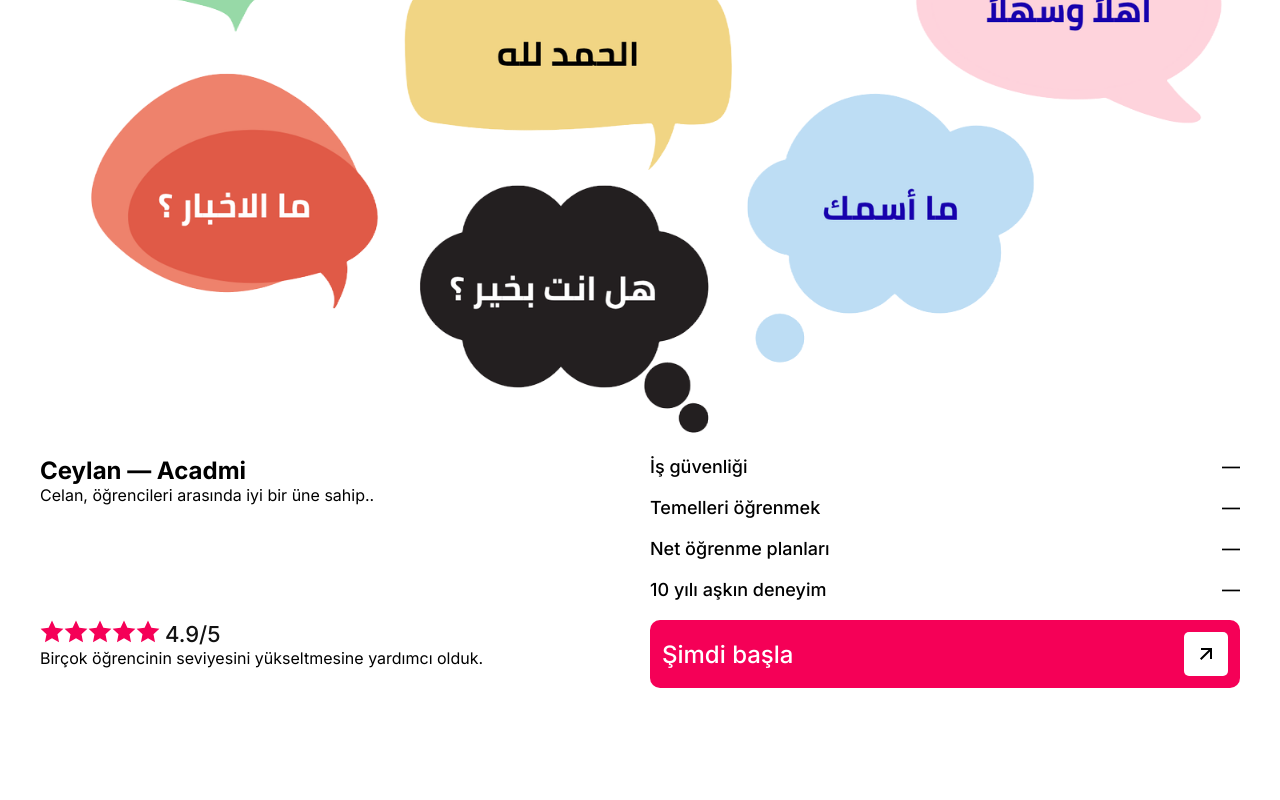
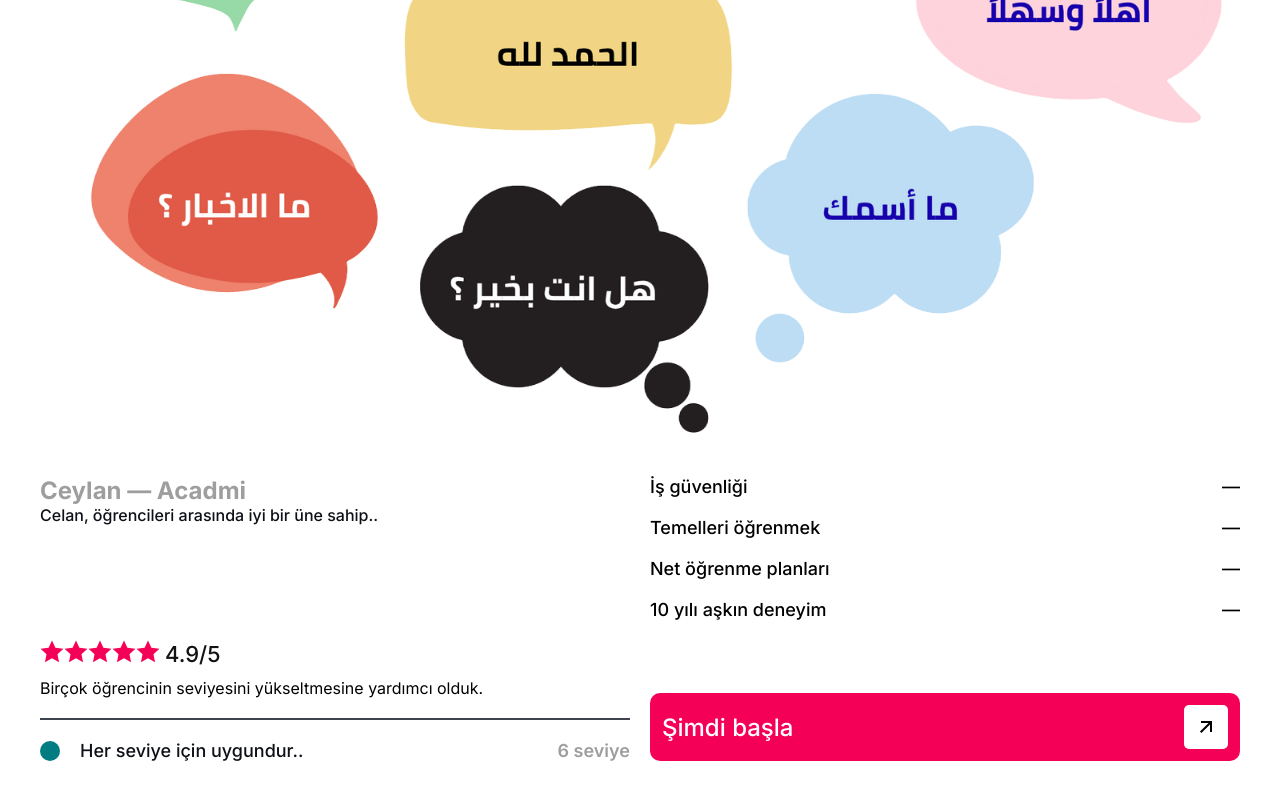
Before and after one commit to a00ae/Ceylan-Academic, a React (Vite) app: page / in a window 1280 px wide. Shown: the part 626-1426 px from the top of the page. Before the commit the page ends 1394 px from the top, so only its background shows below. Built offline with nearby package versions, Linux system fonts and the light colour scheme.

Commit message:
new plans

```diff
--- a/src/components/layout/Main/section-1/Service.module.scss
+++ b/src/components/layout/Main/section-1/Service.module.scss
@@ -44,7 +44,7 @@
     position: relative;
     border-radius: var(--border-radius-md);
     display: flex;
-    // justify-content: space-between;
+    gap: var(--gap-sm);
     align-items: stretch;
     @media (max-width: service.$width-xxl) {
       flex-direction: column;
--- a/src/components/ui/Card/BentoGrid.scss
+++ b/src/components/ui/Card/BentoGrid.scss
@@ -1,6 +1,14 @@
 @use "../../../styles/variables" as bento;
 .bento-container {
   @include bento.grid-main;
+  .grid-item.item-intro {
+    h2 {
+      color: var(--text-color-grey);
+    }
+    p {
+      @include bento.font-normal-tow;
+    }
+  }
   .grid-item.item-services {
     ul {
       @include bento.flex-gap-column-sm;
@@ -15,8 +23,34 @@
       }
     }
   }
+  .grid-item.item-meta {
+    @include bento.flex-gap-column-sm;
+    .rating {
+      @include bento.flex-gap-column-xs;
+      > p {
+      }
+    }
+    .available {
+      @include bento.flex-space-between;
+      &_left {
+        @include bento.flex-gap-sm;
+        > p {
+          @include bento.font-normal;
+        }
+      }
+      &_reight {
+        @include bento.font-normal;
+        color: var(--text-color-grey);
+        font-weight: 600;
+      }
+    }
+  }
   .grid-item.item-availability {
+    display: flex;
+    align-items: end;
+
     a {
+      width: 100%;
       background-color: var(--btn-color);
       padding: var(--border-radius-md);
       display: flex;
@@ -24,26 +58,35 @@
       justify-content: space-between;
       border-radius: var(--border-radius-md);
       border: 2px dashed transparent;
-      transition:  var(--transition-main);
+      transition: var(--transition-main);
+
       .farst {
         overflow: hidden;
-        span {
+
+        .data-title {
           position: relative;
           font-size: var(--font-size-md);
           font-weight: var(--font-weight-main);
           display: block;
           transition: transform var(--transition-main);
+          background-color: inherit;
+
+          // حل مشكلة بكسلة الحروف أثناء التحريك
+          backface-visibility: hidden;
+          transform: translateZ(0);
+
           &::before {
             content: attr(data-title);
             position: absolute;
-            top: 100%; // يضعه أسفل النص الأصلي تماماً
+            top: 100%;
             left: 0;
             width: 100%;
-            transition: transform var(--transition-main);
             color: var(--border-color);
+            // الـ ::before سيرث الحركة تلقائياً لأن الأب (data-title) يتحرك بالكامل
           }
         }
       }
+
       .svg {
         padding: var(--padding-xs);
         background-color: #fff;
@@ -55,29 +98,24 @@
           transition: transform var(--transition-main);
         }
       }
-    }
-    :hover {
+
+      // ✅ الحل هنا: الهوفر يتم على الرابط 'a' لضمان استقرار المساحة
+      &:hover {
         border-color: var(--btn-color);
         background-color: #fff;
+
         .farst {
-        span {
-          transform: translateY(-100%);
-        }
-        &::before {
-          transform: translateY(-100%);
+          .data-title {
+            transform: translateY(
+              -100%
+            ); // سيتحرك النص ومعه الـ ::before التابع له بدون مشاكل
           }
         }
+
         svg {
           transform: rotate(40deg);
         }
       }
     }
-  .grid-item.item-meta {
-    // .rating {
-    //     @include bento.flex-center;
-    //     justify-content: start;
-    //     gap: var(--gap-sm);
-    // }
-
   }
 }
--- a/src/components/ui/Card/BentoGrid.tsx
+++ b/src/components/ui/Card/BentoGrid.tsx
@@ -12,7 +12,6 @@ export function BentoGrid() {
             <>
               <h2>{card.title}</h2>
               <p>{card.tagline}</p>
-              <button className="btn-play">{card.footer}</button>
             </>
           )}
 
@@ -33,14 +32,14 @@ export function BentoGrid() {
           {/* كارت التقييم والإحصائيات */}
           {card.type === "meta" && (
             <>
-              <span
+              <span className="rating">
+                {" "}
+                <div
                   style={{
                     display: "flex",
                     alignItems: "center",
                     gap: "var(--gap-xxs)",
-                }}
-                className="rating">
-                {" "}
+                  }}>
                   <div>
                     {Array.from({ length: 5 }).map((_, i) => (
                       <RiStarFill
@@ -59,8 +58,29 @@ export function BentoGrid() {
                     {" "}
                     {card.rating}
                   </span>
+                </div>
+                <p>{card.stats}</p>
               </span>
-              <p>{card.stats}</p>
+              <div
+                style={{
+                  backgroundColor: "var(--border-color)",
+                  width: "100%",
+                  height: "2px",
+                }}></div>
+              <div className="available">
+                <div className="available_left">
+                  <div
+                    style={{
+                      width: 20,
+                      height: 20,
+                      borderRadius: "50%",
+                      backgroundColor: "var(--color-primary-hover)",
+                    }}></div>
+                  <p>{card.title}</p>
+                </div>
+
+                <p className="available_reight">{card.spots}</p>
+              </div>
             </>
           )}
 
@@ -69,7 +89,7 @@ export function BentoGrid() {
             <>
               <a href="#">
                 <div className="farst">
-                  <span data-title={card.title}>{card.title}</span>
+                  <span className="data-title" data-title={card.title}>{card.title}</span>
                 </div>
                 <div className="svg">
                   <RiArrowRightUpLine />
--- /dev/null
+++ b/src/components/ui/Card/box.scss
@@ -0,0 +1,3 @@
+.box {
+
+}
--- a/src/styles/_variables.scss
+++ b/src/styles/_variables.scss
@@ -140,6 +140,11 @@ $width-xxl: 1400px;
   gap: var(--gap-xxl);
 }
 
+@mixin flex-gap-column-xs {
+  display: flex;
+  flex-direction: column;
+  gap: var(--gap-xs);
+}
 @mixin flex-gap-column-sm {
   display: flex;
   flex-direction: column;
@@ -163,7 +168,6 @@ $width-xxl: 1400px;
 }
 
 @mixin animation-text-transform-hover {
-
 }
 
 @mixin heading-title-size {
@@ -190,3 +194,15 @@ $width-xxl: 1400px;
     grid-template-columns: 1fr;
   }
 }
+
+@mixin font-normal {
+  color: var(--bg-color-default);
+  font-weight: var(--font-weight-main);
+  font-size: var(--font-size-sm);
+}
+
+@mixin font-normal-tow {
+  font-size: var(--font-size-xs);
+  font-weight: var(--font-weight-main);
+  color: var(--bg-color-default);
+}
```
Also changed, not shown: src/components/ui/Card/Box.tsx (added, +23 -0 lines), src/components/ui/Card/Card.tsx (deleted, +0 -10 lines), src/components/ui/Card/dataBox.ts (added, +30 -0 lines). Lines whose indentation alone changed are shown as unchanged.
